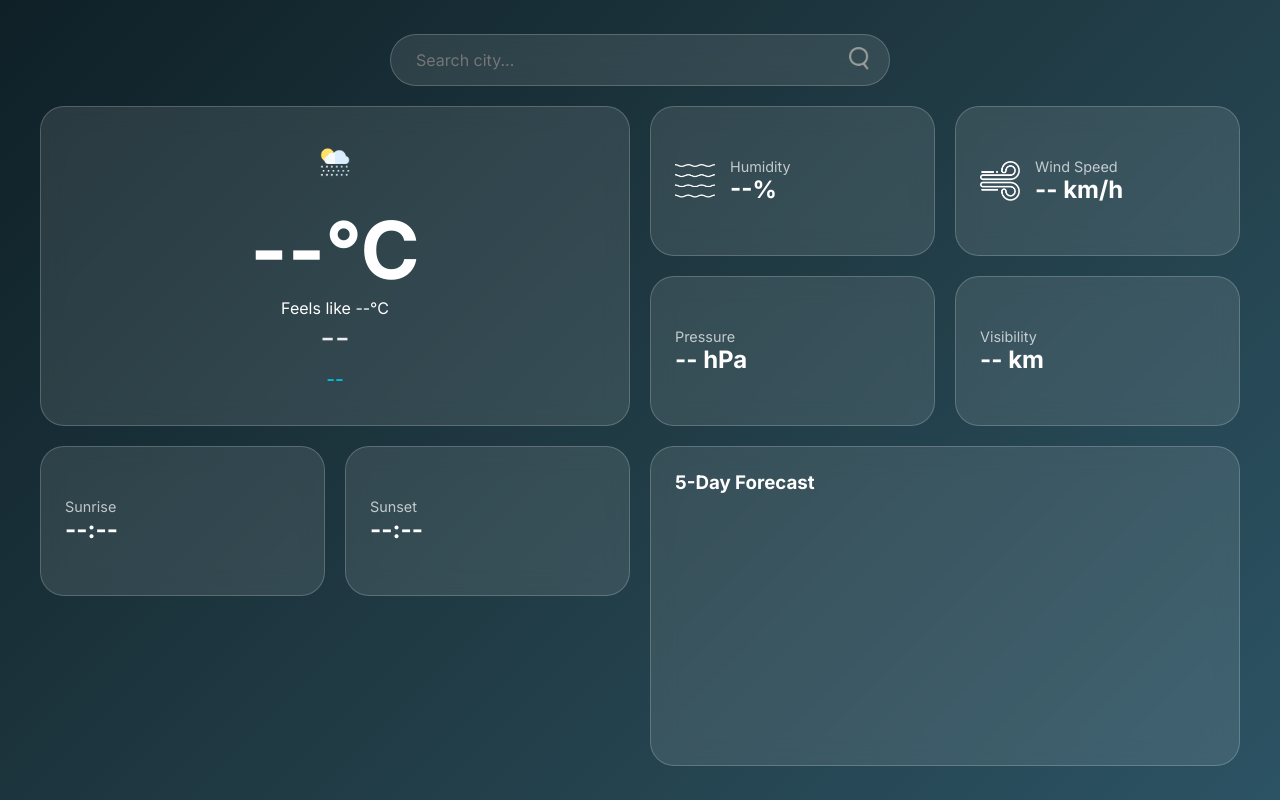
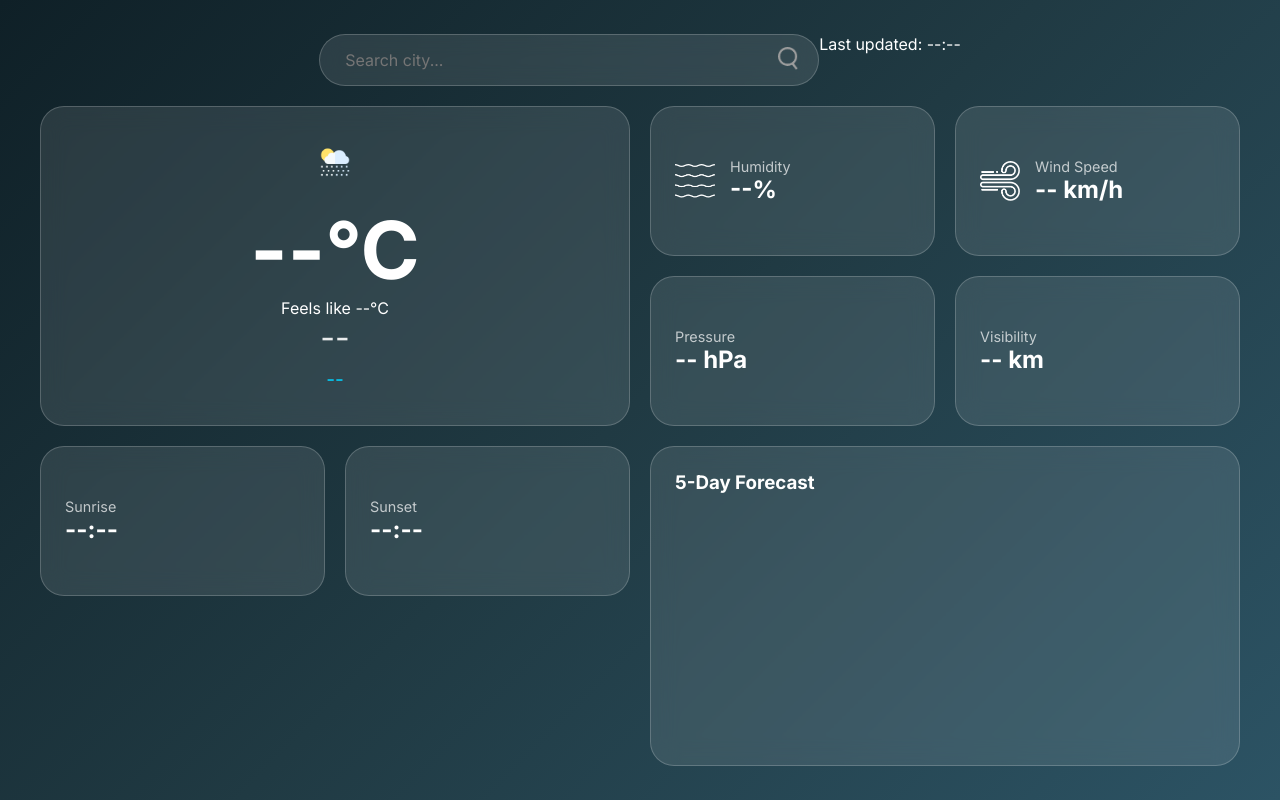
Before and after one commit to Mr-S-U-D-O/javascriptProjectBasedLearning, a plain HTML site: page weatherApp/index.html in a window 1280 px wide. Drawn offline with Linux system fonts and the light colour scheme; no server answers.

Commit message:
Add Last Updated placeholder to HTML

```diff
--- a/weatherApp/index.html
+++ b/weatherApp/index.html
@@ -20,6 +20,7 @@
             <img src="images/search.png" alt="search" />
           </button>
         </div>
+        <div class="lastUpdated">Last updated: --:--</div>
       </header>
 
       <!-- Bento Grid Layout -->
```
